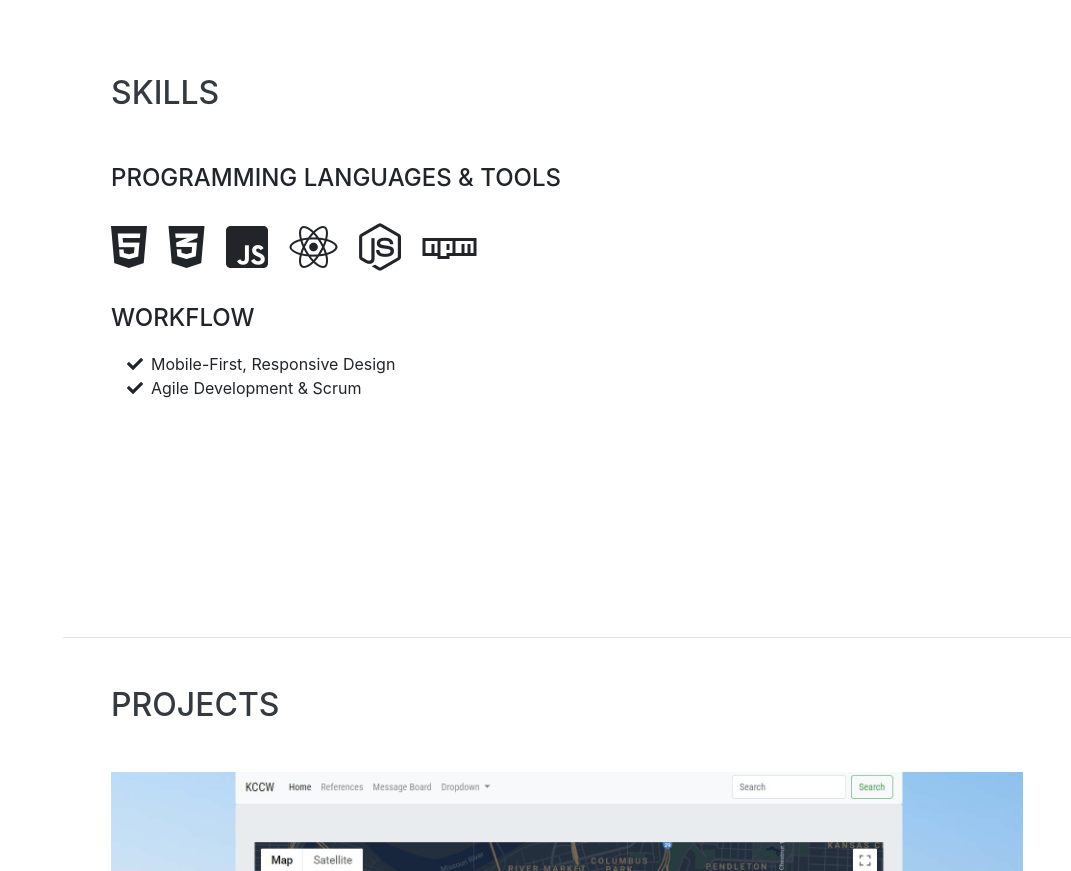
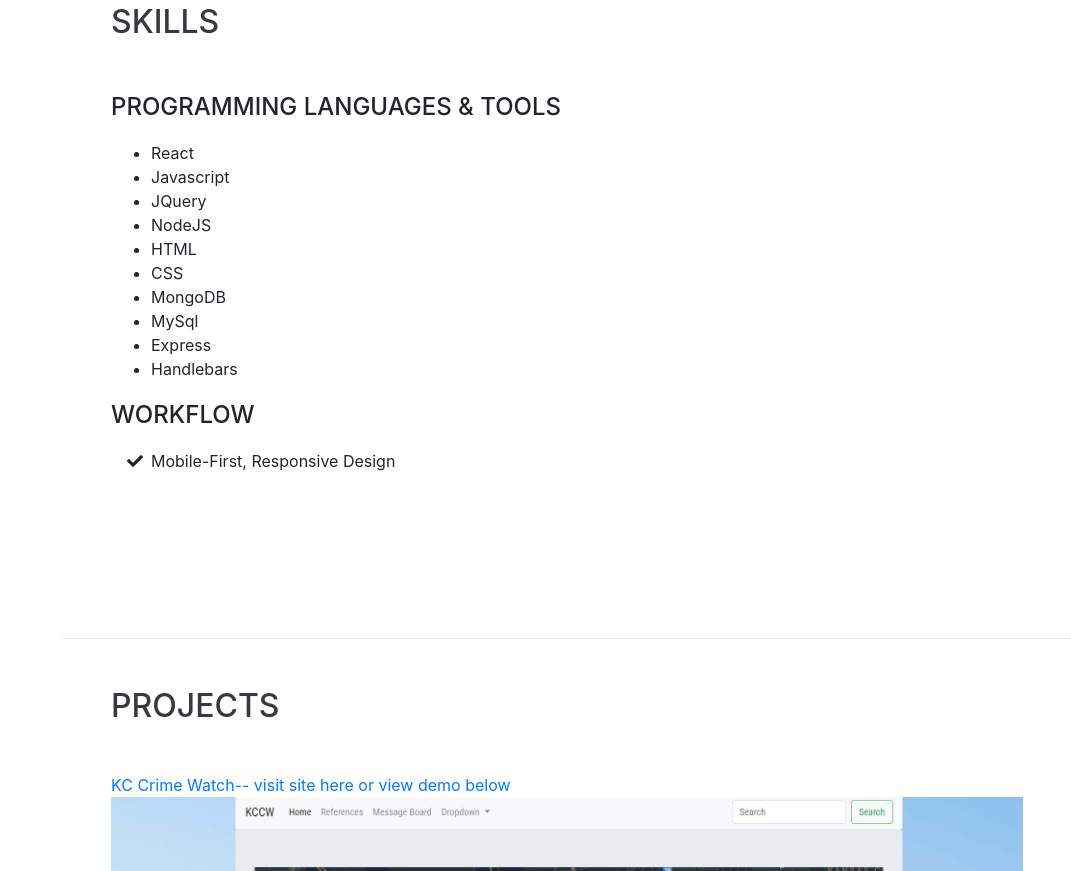
Before and after one commit to tiffanykeller/Tiffany-Keller-portfolio, a website with bundled scripts: page index.html in a window 1280 px wide. Shown: the part 2566-3437 px from the top of the page, without its empty margins (209-1280 px from the left). Built offline with nearby package versions, Linux system fonts and the light colour scheme; a web font is replaced by a local one.

Commit message:
May update

```diff
--- a/index.html
+++ b/index.html
@@ -93,8 +93,10 @@
             <p> </p>
           </div>
           <div class="resume-date text-md-right">
-            <span class="text-primary">November 2018 - Present</span>
+            <span class="text-primary">November 2018 - May 2019</span>
+
           </div>
+
         </div>
 
         <div class="resume-item d-flex flex-column flex-md-row justify-content-between mb-5">
@@ -125,6 +127,7 @@
             <div class="subheading mb-3">Coding Bootcamp</div>
             <div>Full- Stack Development</div>
             <p>Completed May 2019</p>
+            <p>Earned 24 CEUS</p>
           </div>
           <div class="resume-date text-md-right">
             <span class="text-primary">November 2018 - May 2019</span>
@@ -178,35 +181,32 @@
         <h2 class="mb-5">Skills</h2>
 
         <div class="subheading mb-3">Programming Languages &amp; Tools</div>
-        <ul class="list-inline dev-icons">
-          <li class="list-inline-item">
-            <i class="fab fa-html5"></i>
-          </li>
-          <li class="list-inline-item">
-            <i class="fab fa-css3-alt"></i>
-          </li>
-          <li class="list-inline-item">
-            <i class="fab fa-js-square"></i>
-          </li>
-          <li class="list-inline-item">
-            <i class="fab fa-react"></i>
-          </li>
-          <li class="list-inline-item">
-            <i class="fab fa-node-js"></i>
-          </li>
-          <li class="list-inline-item">
-            <i class="fab fa-npm"></i>
-          </li>
+        <ul>
+          <li>React</li>
+          <li>Javascript</li>
+          <li>JQuery</li>
+          <li>NodeJS</li>
+          <li>HTML</li>
+          <li>CSS</li>
+          <li>MongoDB</li>
+          <li>MySql</li>
+          <li>Express</li>
+          <li>Handlebars</li>
+
+
+
+
         </ul>
+
+
 
         <div class="subheading mb-3">Workflow</div>
         <ul class="fa-ul mb-0">
           <li>
             <i class="fa-li fa fa-check"></i>
             Mobile-First, Responsive Design</li>
-          <li>
-            <i class="fa-li fa fa-check"></i>
-            Agile Development &amp; Scrum</li>
+
+
         </ul>
       </div>
     </section>
@@ -218,16 +218,20 @@
         <h2 class="mb-5">Projects</h2>
 
         <span class="d-none d-lg-block">
+            <a href="https://www.w3schools.com">KC Crime Watch-- visit site here or view demo below</a>
           <img class="img-fluid mx-auto mb-2" src="img/KCCW.JPG" alt="">
         </span>
         <span class="d-none d-lg-block">
+            <a href="https://cmatt-project-2.herokuapp.com/">Project Bacchus-- visit site here or view demo below</a>
           <img class="img-fluid mx-auto mb-2" src="img/bacchus.JPG" alt="">
         </span>
         <span class="d-none d-lg-block">
-          <img class="img-fluid mx-auto mb-2" src="img/giphy.JPG" alt="">
+            <a href="https://www.w3schools.com">Diet Gopher -- visit site here or view demo below</a>
+          <img class="img-fluid mx-auto mb-2" src="" alt="">
         </span>
         <span class="d-none d-lg-block">
-          <img class="img-fluid mx-auto mb-2" src="img/wordgame.JPG" alt="">
+            <a href="https://fast-shelf-69315.herokuapp.com/">Mongo News Scraper-- visit site here or view demo below</a>
+          <img class="img-fluid mx-auto mb-2" src="" alt="">
         </span>
 
       </div>
```
Also changed, not shown: img/giphy.JPG (deleted), img/wordgame.JPG (deleted).
